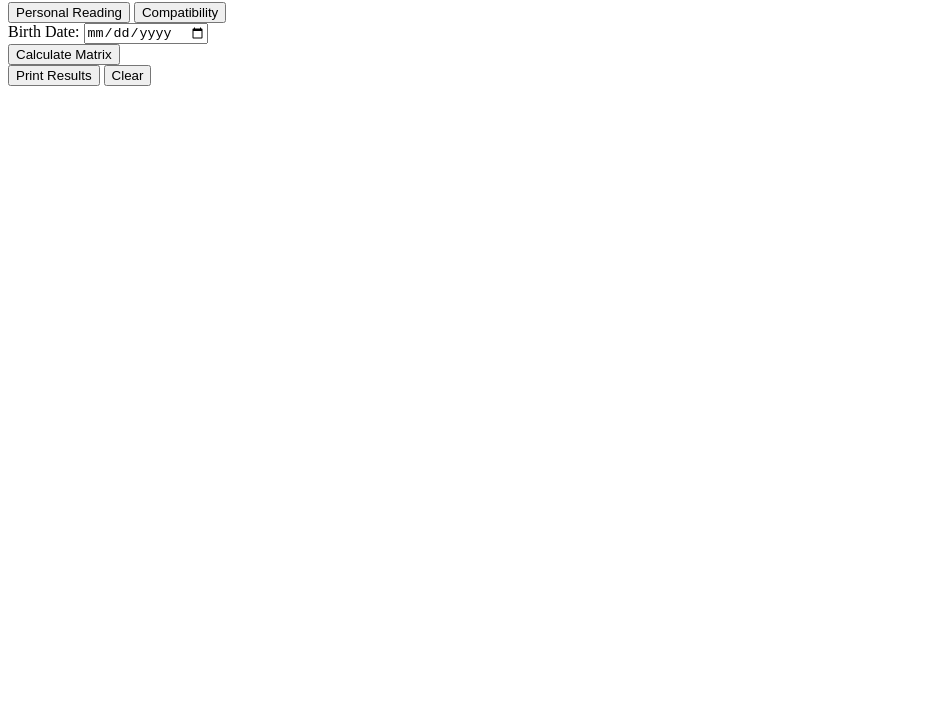
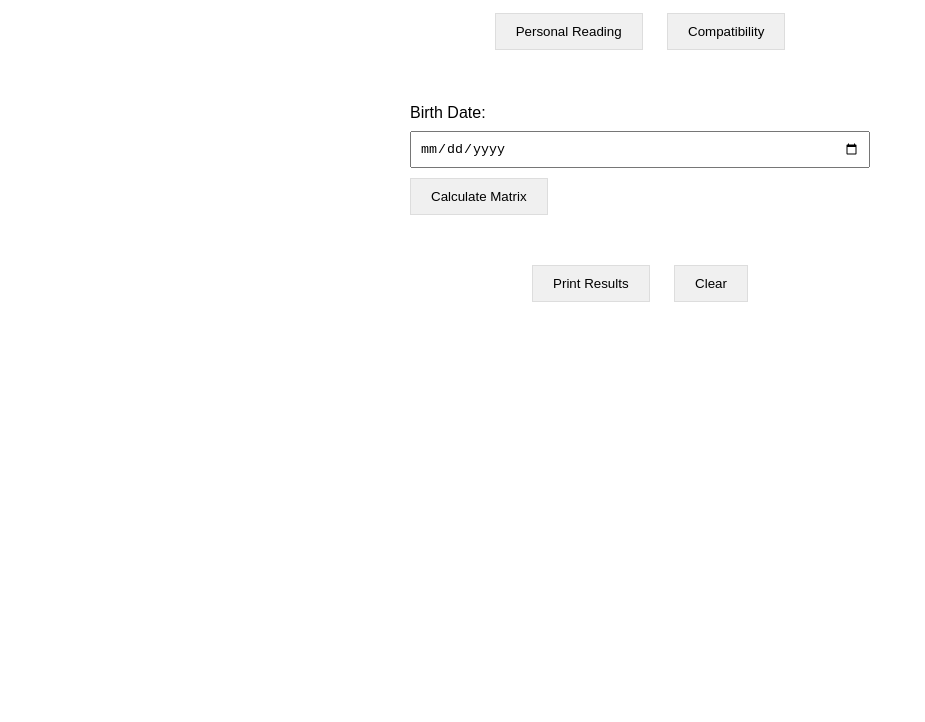
Before and after one commit to spsv97/IST07-PROJECT, a plain HTML site: page index.html in a window 1280 px wide. Shown: the part 78-800 px from the top of the page, without its empty margins (0-925 px from the left). Drawn offline with Linux system fonts and the light colour scheme.

Commit message:
addition comment and initial style

```diff
--- a/index.html
+++ b/index.html
@@ -1,3 +1,4 @@
+<!-- Main HTML file for the Matrix of Destiny app -->
 <!DOCTYPE html>
 <html lang="en">
 
@@ -5,10 +6,11 @@
   <meta charset="UTF-8">
   <meta name="viewport" content="width=device-width, initial-scale=1.0">
   <title>Matrix of Destiny</title>
-  <link rel="stylesheet" href="#">
+  <link rel="stylesheet" href="/style/style.css">
 </head>
 
 <body>
+  <!-- Top section with title and navigation buttons -->
   <header>
     <h1>Matrix of Destiny</h1>
     <nav>
@@ -18,6 +20,7 @@
   </header>
 
   <main>
+    <!-- Section for personal matrix calculation -->
     <section id="personalSection">
       <div class="#">
         <form id="personal-form">
@@ -30,6 +33,7 @@
         </form>
       </div>
 
+      <!-- Areas to show personal reading results -->
       <div class="output-personal-date"></div>
       <div class="matrix-container display-none">
         <div class="matrix-diagram"></div>
@@ -37,15 +41,18 @@
       <div id="explanations"></div>
     </section>
 
+    <!-- Section for compatibility calculation between two people -->
     <section id="compatibilitySection" class="display-none">
       <div class="container">
         <form id="compatibility-form">
+          <!-- First person's birth date input -->
           <h2>Person 1</h2>
           <div class="#">
             <label for="date_person1">Birth Date:</label>
             <input type="date" id="date_person1" required>
           </div>
 
+          <!-- Second person's birth date input -->
           <h2>Person 2</h2>
           <div class="#">
             <label for="date_person2">Birth Date:</label>
@@ -55,17 +62,20 @@
         </form>
       </div>
 
+      <!-- Area to show compatibility results -->
       <div class="compatibility-container display-none">
         <div id="compatibilityMatrixOutput"></div>
       </div>
     </section>
 
+    <!-- Buttons for printing and clearing results -->
     <div class="actions">
       <button id="print-results">Print Results</button>
       <button id="clear-data">Clear</button>
     </div>
   </main>
 
+  <!-- Link to JavaScript file -->
   <script src="/script/script.js"></script>
 </body>
 
--- a/script/script.js
+++ b/script/script.js
@@ -1,38 +1,43 @@
+// Store data for calculations
 let person = {};
 let secondPerson = {};
 let compatibilityMatrix = [];
 
+// Wait for the page to load before running any code
 document.addEventListener('DOMContentLoaded', function () {
+    // Get all the buttons and sections we need
     const btnPersonal = document.getElementById('btnPersonal');
     const btnCompatibility = document.getElementById('btnCompatibility');
     const personalSection = document.getElementById('personalSection');
     const compatibilitySection = document.getElementById('compatibilitySection');
 })
 
-
+// Show personal section by default
 personalSection.style.display = 'block';
 compatibilitySection.style.display = 'none';
 
+// Set up button clicks to switch between sections
 if (btnPersonal && btnCompatibility && personalSection && compatibilitySection) {
+    // When Personal Reading button is clicked
     btnPersonal.addEventListener('click', function () {
+        // Make Personal button look active
         btnPersonal.classList.add('active');
         btnCompatibility.classList.remove('active');
+        // Show personal section and hide compatibility section
         personalSection.style.display = 'block';
         compatibilitySection.style.display = 'none';
         compatibilitySection.classList.add('display-none');
     });
+
+    // When Compatibility button is clicked
     btnCompatibility.addEventListener('click', function () {
+        // Make Compatibility button look active
         btnCompatibility.classList.add('active');
         btnPersonal.classList.remove('active');
+        // Show compatibility section and hide personal section
         compatibilitySection.style.display = 'block';
         compatibilitySection.classList.remove('display-none');
         personalSection.style.display = 'none';
         personalSection.classList.add('display-none');
     })
 }
-
-if (personalSection) {
-    personalSection.style.display = 'block';
-    personalSection.classList.remove('display-none');
-
-}
--- a/style/style.css
+++ b/style/style.css
@@ -1 +1,94 @@
 /* Hello world guys */
+
+/* Basic reset and general styles */
+* {
+    margin: 0;
+    padding: 0;
+    box-sizing: border-box;
+}
+
+body {
+    font-family: Arial, sans-serif;
+    line-height: 1.6;
+    padding: 20px;
+}
+
+/* Header styles */
+header {
+    text-align: center;
+    margin-bottom: 30px;
+}
+
+h1 {
+    margin-bottom: 20px;
+}
+
+/* Navigation buttons */
+nav {
+    margin-bottom: 20px;
+}
+
+nav button {
+    padding: 10px 20px;
+    margin: 0 10px;
+    cursor: pointer;
+}
+
+/* Active button state */
+.active {
+    background-color: #007bff;
+    color: white;
+    border: none;
+}
+
+/* Form styles */
+form {
+    max-width: 500px;
+    margin: 0 auto;
+    padding: 20px;
+}
+
+.form-group {
+    margin-bottom: 15px;
+}
+
+label {
+    display: block;
+    margin-bottom: 5px;
+}
+
+input[type="date"] {
+    width: 100%;
+    padding: 8px;
+    margin-bottom: 10px;
+}
+
+button {
+    padding: 10px 20px;
+    background-color: #f0f0f0;
+    border: 1px solid #ddd;
+    cursor: pointer;
+}
+
+/* Hide elements */
+.display-none {
+    display: none;
+}
+
+/* Results area */
+.matrix-container,
+.compatibility-container {
+    margin-top: 20px;
+    padding: 20px;
+    border: 1px solid #ddd;
+}
+
+/* Action buttons at bottom */
+.actions {
+    margin-top: 30px;
+    text-align: center;
+}
+
+.actions button {
+    margin: 0 10px;
+}
```
